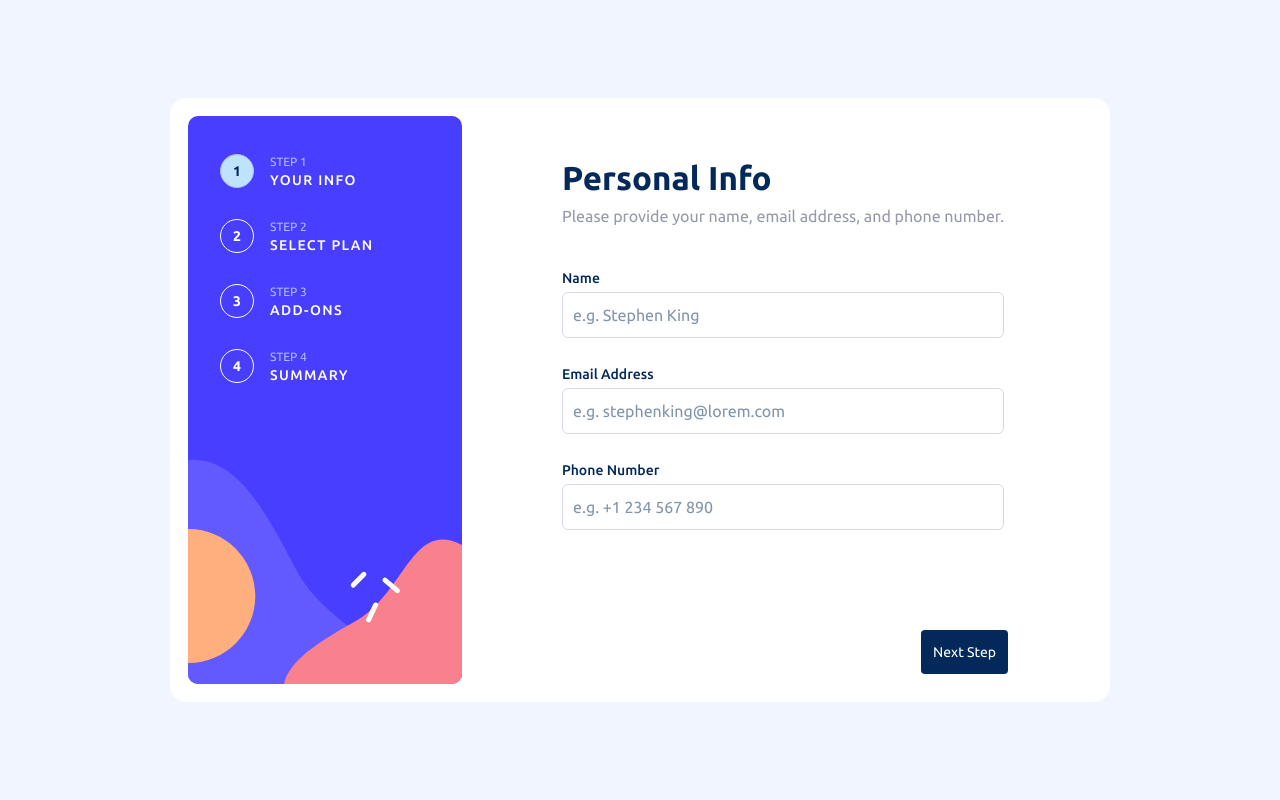
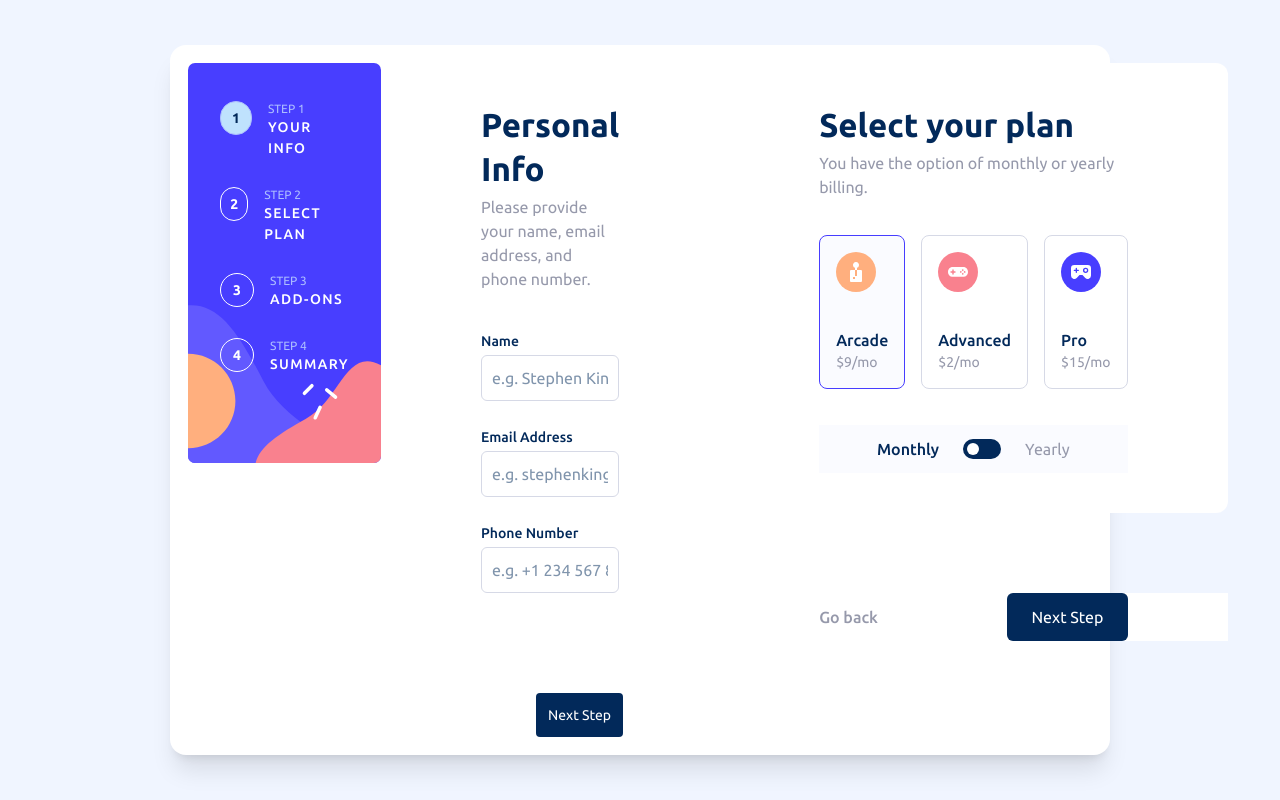
Before and after one commit to aiminnano/FMSMultistepForm, a React (Vite) app: page / in a window 1280 px wide. Built offline with nearby package versions, Linux system fonts and the light colour scheme.

Commit message:
adjusted the design for the newly added components

```diff
--- a/src/components/Container.jsx
+++ b/src/components/Container.jsx
@@ -1,13 +1,15 @@
 import PersonalInfo from "./PersonalInfo";
 import Steps from "./Steps";
+import SelectPlan from "./SelectPlan";
 
 function Container() {
     return (
         <>
             <div className="relative grid md:place-items-center min-h-screen font-ubuntu box-border">
-                <div className=" flex flex-col md:flex-row items-center md:items-start px-3 rounded-2xl bg-blue100 md:bg-white md:p-4.5 md:pr-0 w-full max-w-[940px]">
+                <div className=" flex flex-col md:flex-row items-center md:items-start px-4 rounded-2xl bg-blue100 md:bg-white md:p-4.5 md:pr-0 w-full max-w-[940px] md:shadow-xl">
                     <Steps />
                     <PersonalInfo />
+                    <SelectPlan />
                 </div>
             </div>
         </>
```
